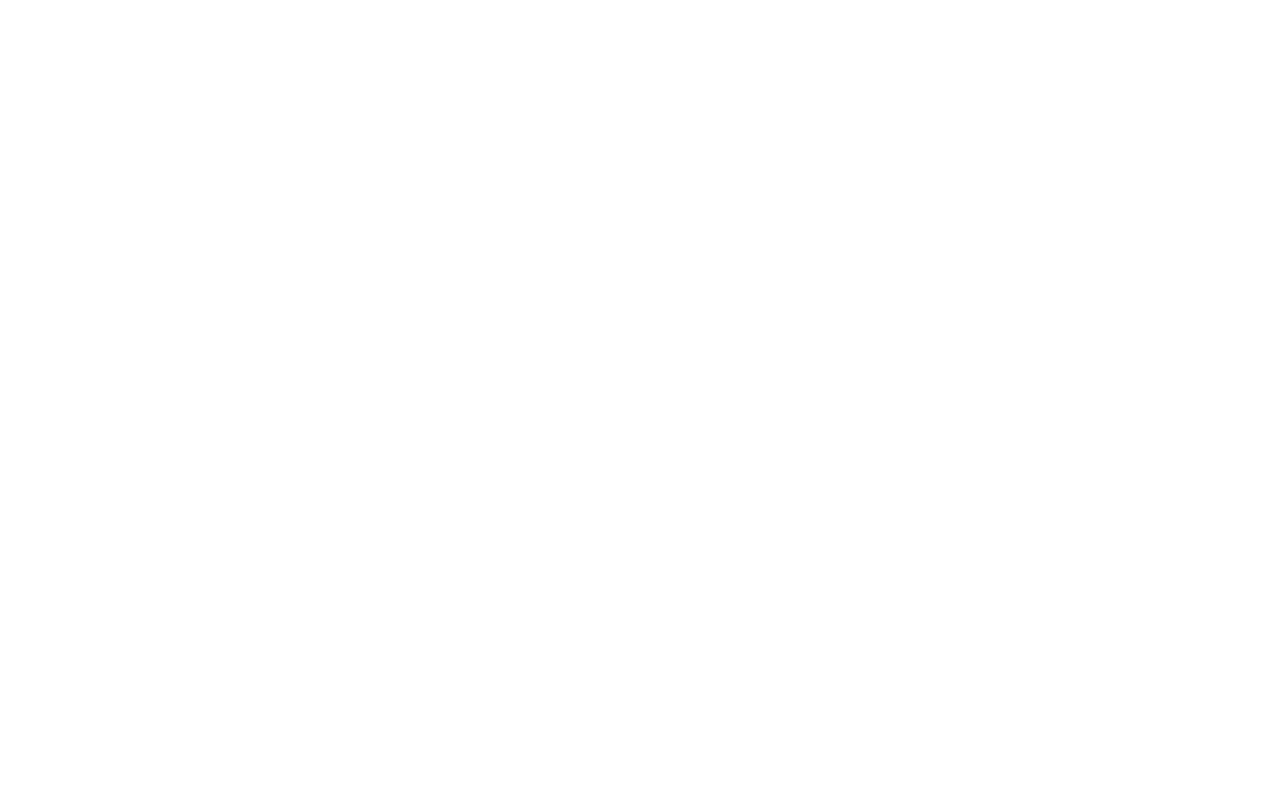
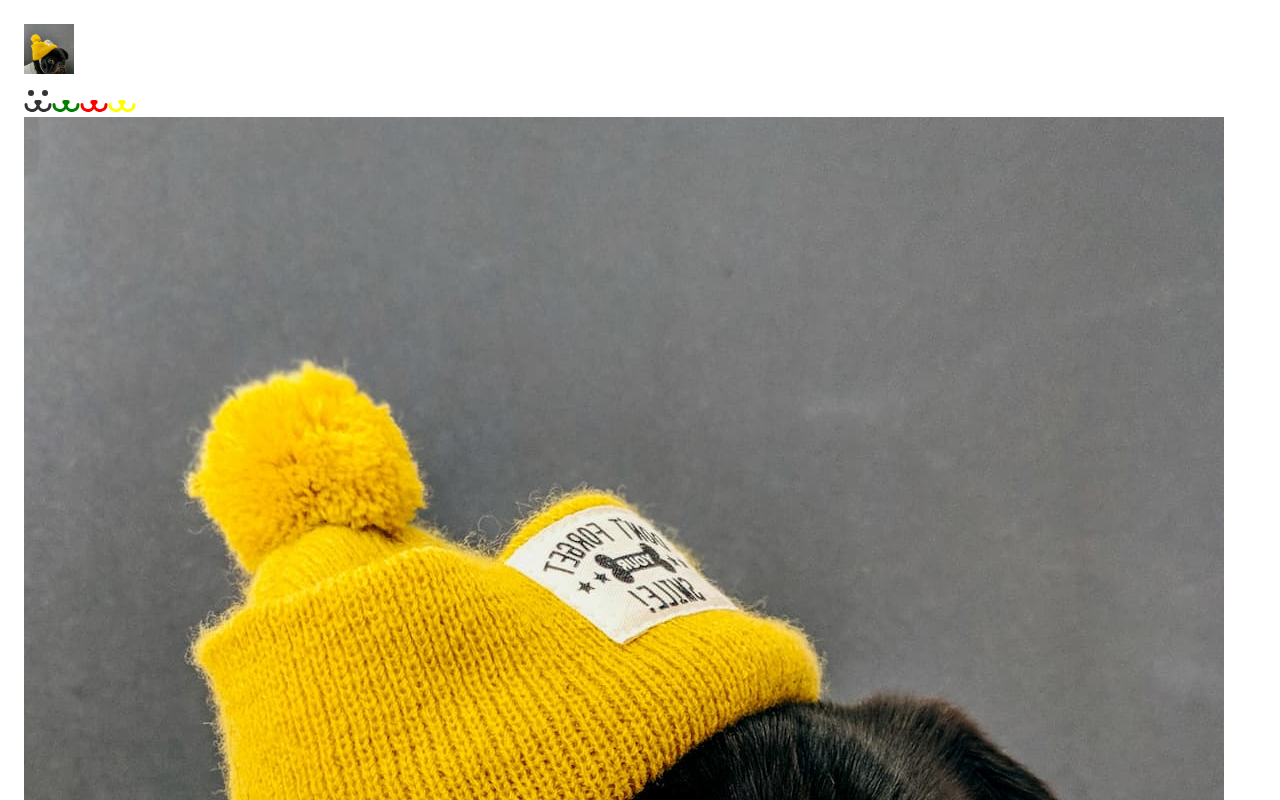
Before and after one commit to MarcioTomaz/React-origamid, a React (Create React App) app: page / in a window 1280 px wide. Shown: the top 800 px of the page. Built offline with nearby package versions, Linux system fonts and the light colour scheme.

Commit message:
images 2

```diff
--- /dev/null
+++ b/src/App.css
@@ -0,0 +1,6 @@
+.fundo {
+  width: 50px;
+  height: 50px;
+  background-image: url('./img/foto.jpg');
+  background-size: cover;
+}
--- a/src/App.js
+++ b/src/App.js
@@ -1,12 +1,39 @@
 
 import React from "react";
+import foto from './img/foto.jpg';
+import './App.css';
+// import dog from './img/dog.svg';
+import { ReactComponent as Dog} from './img/dog.svg';
+import DogSvg from "./DogSvg";
+
 
 const App = () => {
+  const [olho, setOlho] = React.useState(0);
 
-  return(
-    <>
-    </>
-  )
-}
+  function handleClick(){
+    for(let i = 0; i < 5; i++){
+      setTimeout( () => {
+          setOlho(i);
+      }, 30 * i)
+    }
+  }
+
+
+  return (
+    <div>
+      {/* <Dog /> */}
+      <p className="fundo" onClick={handleClick} />
+      <Dog/>
+      <DogSvg color="green" olho={olho}/>
+      <DogSvg color="red" olho={olho}/>
+      <DogSvg color="yellow" olho={olho}/>
+
+      {/* <img src={dog} alt="dog" /> */}
+      <img src={foto} alt="cachorro" />
+
+    </div>
+  );
+};
+
 
 export default App;
--- /dev/null
+++ b/src/DogSvg.js
@@ -0,0 +1,24 @@
+
+import React from 'react'
+
+const DogSvg = ({ color, olho }) => {
+  return (
+    <svg
+      width="28"
+      height="22"
+      viewBox="0 0 28 22"
+      fill="none"
+      xmlns="http://www.w3.org/2000/svg"
+    >
+      <path
+        d="M14 10h1.652c1.708 0 2.63 2.004 1.518 3.302l-1.618 1.887A4.501 4.501 0 0024.5 14.5a1.5 1.5 0 013 0A7.5 7.5 0 0114 19 7.5 7.5 0 01.5 14.5a1.5 1.5 0 013 0 4.5 4.5 0 008.948.689l-1.618-1.887C9.718 12.004 10.64 10 12.35 10H14z"
+        fill={color}
+      />
+      <circle cx="21" cy={olho} r={olho} fill={color} />
+      <circle cx="7" cy={olho} r={olho} fill={color} />
+    </svg>
+  );
+};
+
+
+export default DogSvg
```
Also changed, not shown: src/img/dog.svg (added), src/img/foto.jpg (added).
